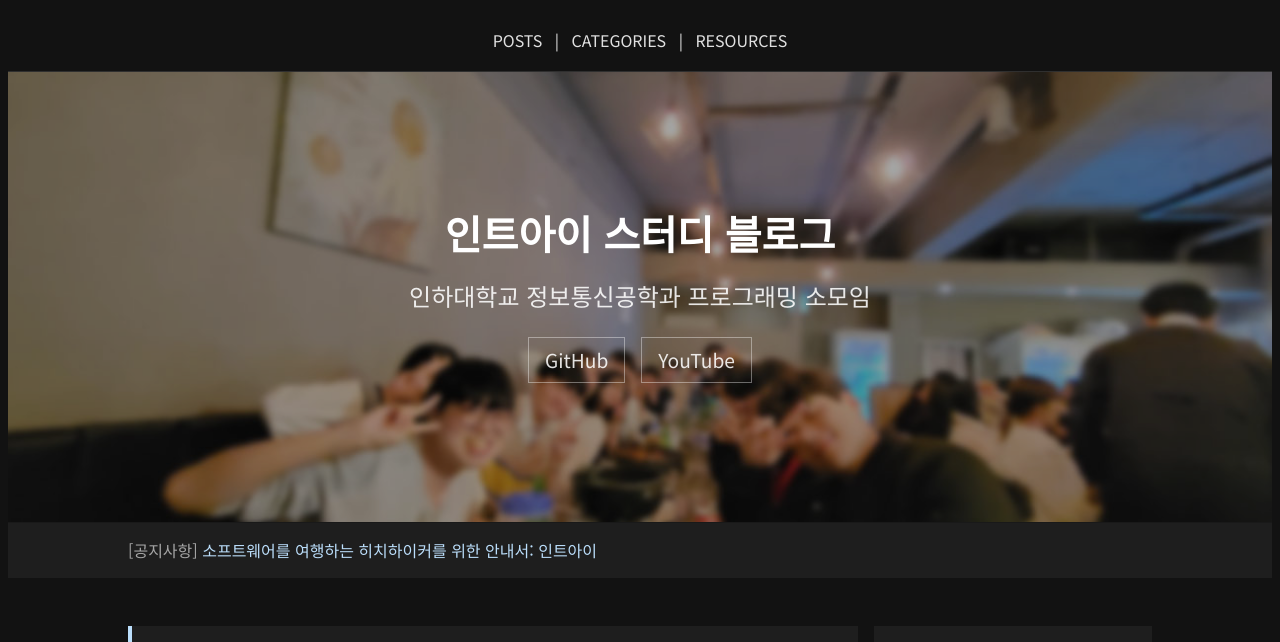
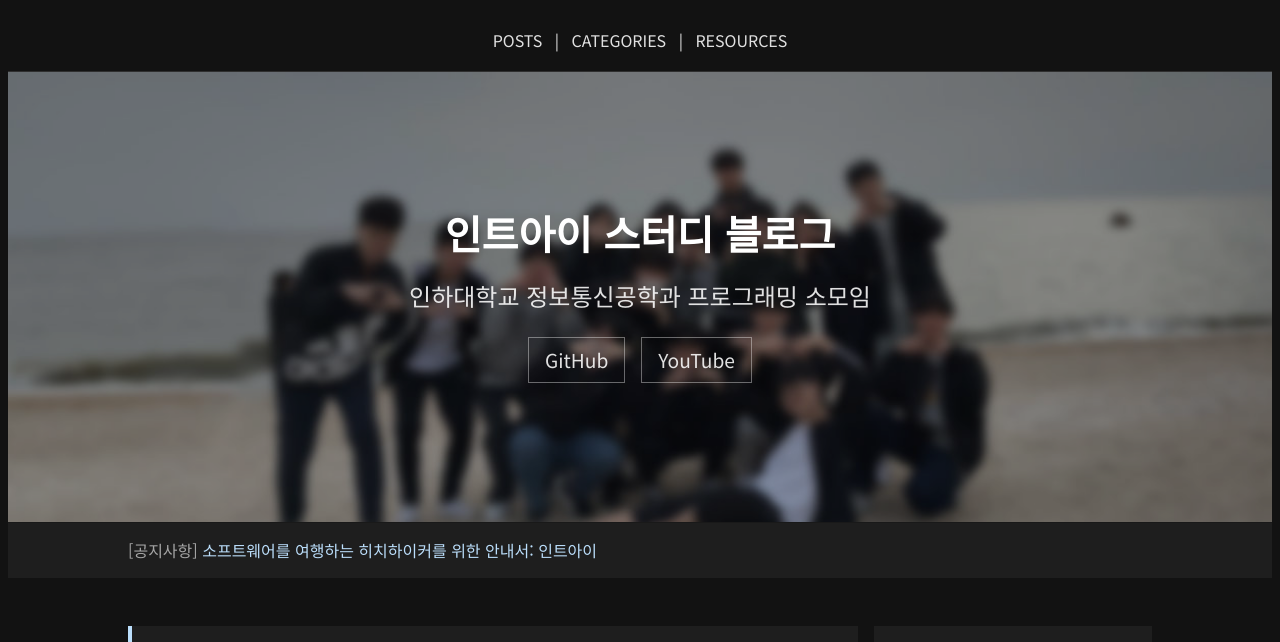
Before and after one commit to int-i/int-i.github.io, a Jekyll site: the page built from index.html, in a window 1280 px wide. Shown: the top 642 px of the page. Built offline with Jekyll 4.4.1, drawn with Linux system fonts in a browser that asks for light colours; the list of posts is cut into pages by our own code; comment, search, counter and statistics services are not loaded; grey boxes are pictures that could not be loaded.

Commit message:
Update hero image

```diff
--- a/_sass/components/hero.scss
+++ b/_sass/components/hero.scss
@@ -1,7 +1,7 @@
 .hero {
   position: relative;
   height: 50vh;
-  background: center/cover no-repeat url('/assets/events/2023-03-07-meetup.jpg');
+  background: center/cover no-repeat url('/assets/events/2023-03-24-mt.jpg');
   text-align: center;
   word-break: keep-all;
 }
```
Also changed, not shown: assets/events/2023-03-24-mt.jpg (added).
